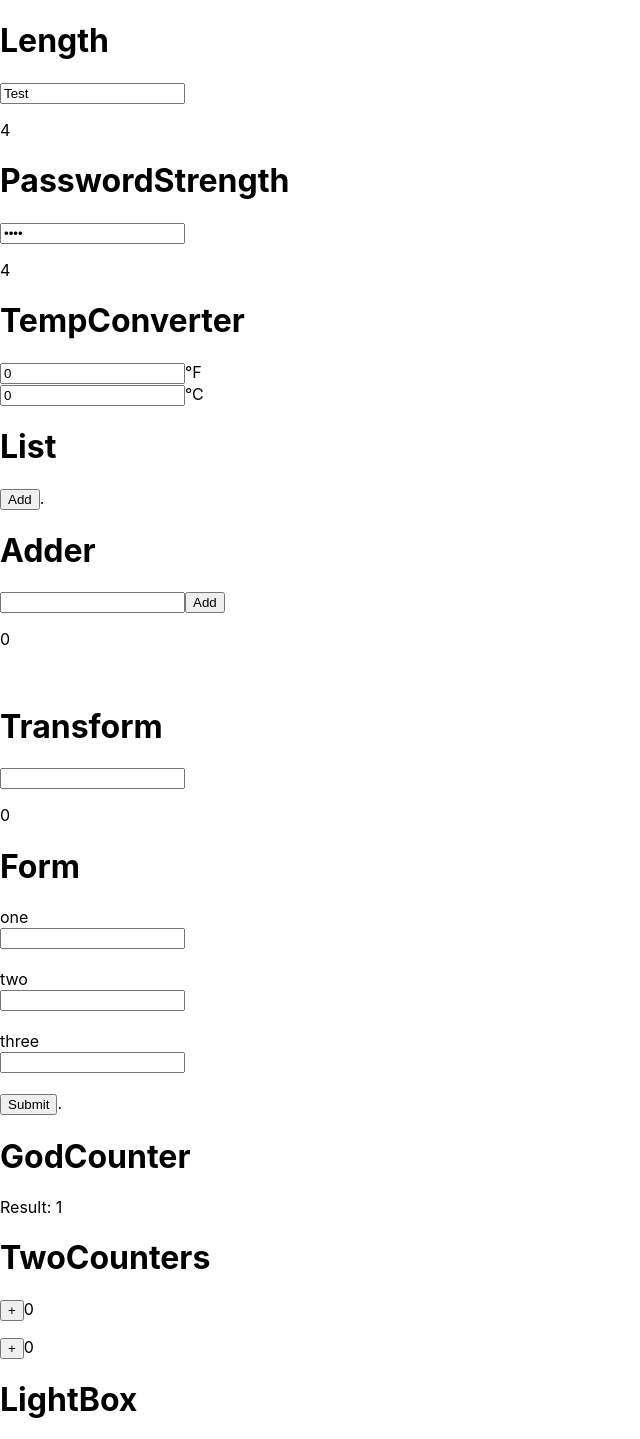
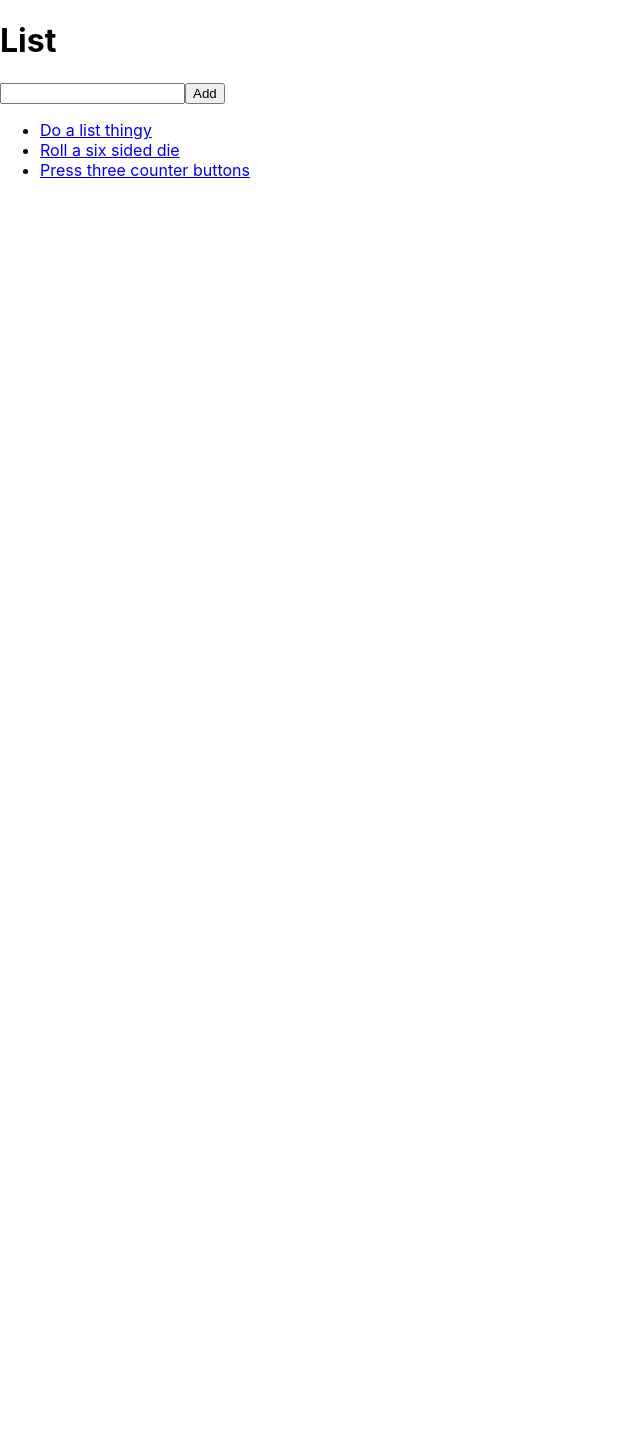
Before and after one commit to Timothy-Merchant/my-first-react-project, a React (Create React App) app in the folder my-first-project/: page /list in a window 1280 px wide. Shown: the top 1439 px of the page, without its empty margins (0-640 px from the left). After the commit the page ends 800 px from the top, so only its background shows below. Built offline with nearby package versions, Linux system fonts and the light colour scheme.

Commit message:
completed first 5 routing challenges

```diff
--- a/my-first-project/src/App.js
+++ b/my-first-project/src/App.js
@@ -1,13 +1,37 @@
 import './App.css';
-import Stuff from "./components/Stuff";
-import Stuff2 from "./components/Stuff2";
+import {
+  BrowserRouter as Router,
+  Route,
+  Switch,
+} from "react-router-dom";
+import List from "./components/day03components/List";
+import Die from "./components/day02tricksy/Die";
+import Footer from "./components/day04components/Footer";
+import ThreeCounters from './components/day04components/ThreeCounters';
+import FourOhFour from './components/day04components/FourOhFour';
 
 const App = () => {
   return (
-    <>
-      <Stuff2 />
-      <Stuff square={true} />
-    </>
+    <Router>
+      <>
+        <Switch>
+          <Route exact path="/list">
+            <List />
+          </Route>
+          <Route path="/die">
+            <Die
+              sides={6}
+            />
+          </Route>
+          <Route path="/check">
+            <ThreeCounters
+            />
+          </Route>
+          <FourOhFour />
+        </Switch>
+        <Footer />
+      </>
+    </Router>
   );
 };
 
--- a/my-first-project/src/components/day03components/List.js
+++ b/my-first-project/src/components/day03components/List.js
@@ -3,43 +3,47 @@
 import { Component } from "react";
 
 class List extends Component {
-
     constructor(props) {
-
         super(props);
 
         this.state = {
-            inputs: [],
-            uniqueID: 0
+            value: "",
+            items: [],
         };
 
-        this.handleClick = this.handleClick.bind(this);
+        this.handleChange = this.handleChange.bind(this);
+        this.handleSubmit = this.handleSubmit.bind(this);
     }
 
-    handleClick(e) {
-        let inputs = [...this.state.inputs];
-        inputs.push(
-            <>
-                <input key={this.state.uniqueID}></input>
-                <br></br>
-            </>
-        );
-        console.log(inputs)
-        this.setState({ inputs, uniqueID: this.state.uniqueID + 1 });
+    handleChange(e) {
+        let value = e.currentTarget.value;
+        this.setState({ value: value });
+    }
+
+    handleSubmit(e) {
+        e.preventDefault();
+
+        this.setState({
+            value: "",
+            items: [...this.state.items, this.state.value],
+        });
     }
 
     render() {
-
         return (
             <>
                 <h1>List</h1>
-                <ul>
-                    {this.state.inputs}
+                <form onSubmit={this.handleSubmit} className="form-group mt-4">
+                    <input className="form-control" onChange={this.handleChange} value={this.state.value} />
+                    <button className="btn btn-primary mt-4">Add</button>
+                </form>
+                <ul className="list-group mt-4">
+                    {this.state.items.map((item, i) => (
+                        <li className="list-group-item" key={i}>{item}</li>
+                    ))}
                 </ul>
-                <button onClick={this.handleClick}>Add</button>.
             </>
         );
     }
 }
-
 export default List;
--- a/my-first-project/src/components/day03components/PasswordStrength.js
+++ b/my-first-project/src/components/day03components/PasswordStrength.js
@@ -31,6 +31,8 @@ class PasswordStrength extends Component {
             this.setState({ backgroundColor: "orange" })
         } else if (this.state.input.length < 9) {
             this.setState({ backgroundColor: "red" })
+        } else if (this.state.input.length < 1) {
+            this.setState({ backgroundColor: "white" })
         }
 
     }
--- a/my-first-project/src/components/day03components/Transform.js
+++ b/my-first-project/src/components/day03components/Transform.js
@@ -17,10 +17,8 @@ class Transform extends Component {
 
     handleChange(e) {
 
-        let result = this.props.transform(e.currentTarget.value);
-
         this.setState({
-            result: result
+            result: this.props.transform(e.currentTarget.value)
         });
     }
 
--- /dev/null
+++ b/my-first-project/src/components/day04components/Footer.js
@@ -0,0 +1,17 @@
+import { Link } from "react-router-dom";
+
+const Footer = () => (
+    <ul className="list-group">
+        <li className="list-group-item">
+            <Link to="/list">Do a list thingy</Link>
+        </li>
+        <li className="list-group-item">
+            <Link to="/die">Roll a six sided die</Link>
+        </li>
+        <li className="list-group-item">
+            <Link to="/check">Press three counter buttons</Link>
+        </li>
+    </ul>
+);
+
+export default Footer;
--- /dev/null
+++ b/my-first-project/src/components/day04components/FourOhFour.js
@@ -0,0 +1,2 @@
+const FourOhFour = () => <p>404: Page not found</p>;
+export default FourOhFour;
--- a/my-first-project/src/components/day04components/LightBox.js
+++ b/my-first-project/src/components/day04components/LightBox.js
@@ -50,12 +50,11 @@ class LightBox extends Component {
         }
 
         let lightBoxStyle = {
-            width: "50%",
-            background: "rgba(0, 0, 0, 0.8)",
+            width: "30%",
         };
 
         let defaultStyle = {
-            width: "50px",
+            width: "30px",
         };
 
         return (
```
